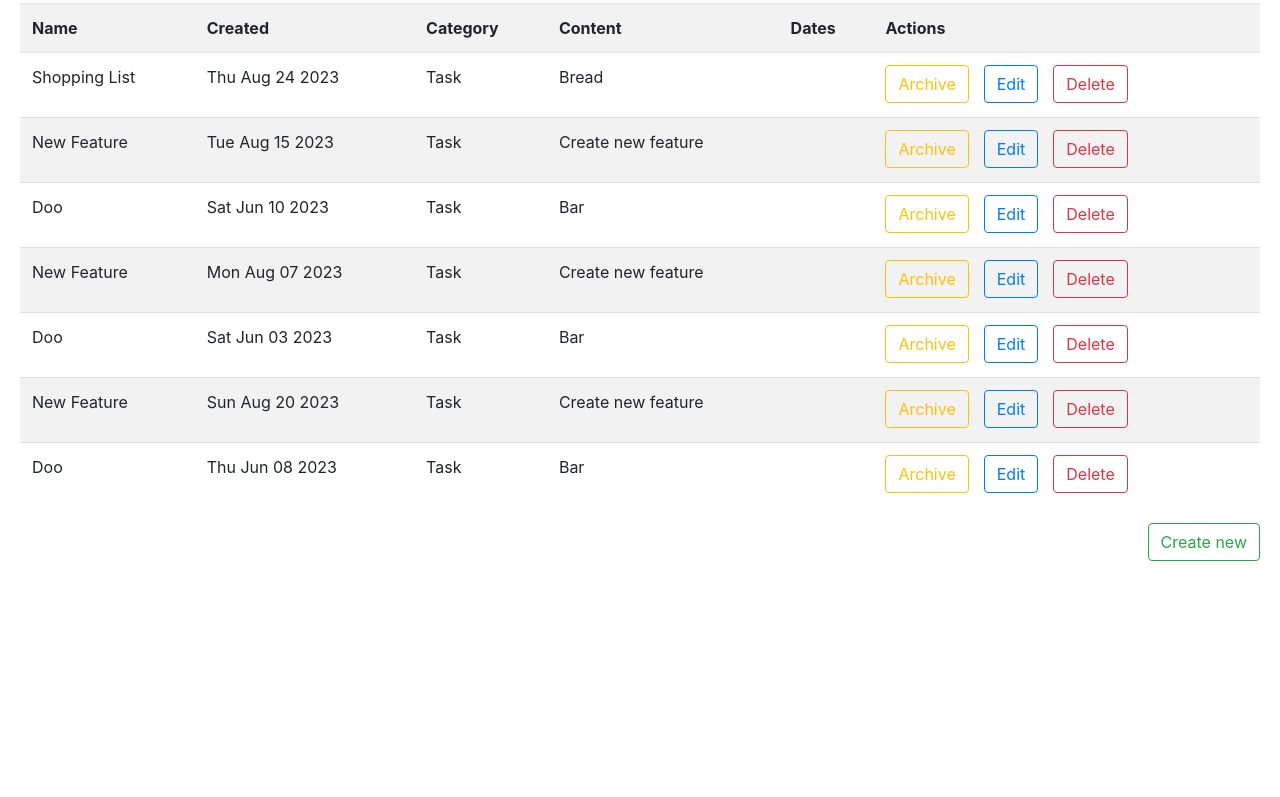
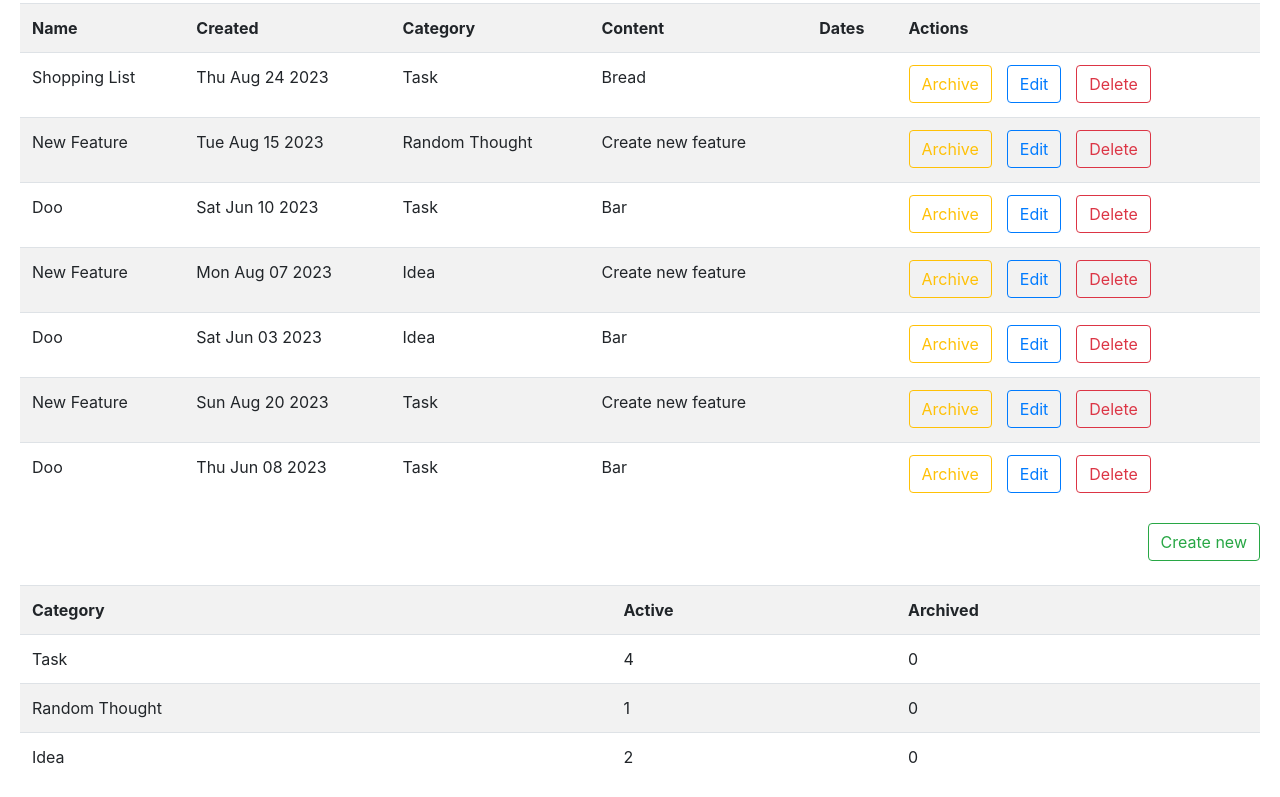
Before and after one commit to Txxxthless/VanillaTodo, a website with bundled scripts: page view/index.html in a window 1280 px wide. Shown: the part 43-840 px from the top of the page. Before the commit the page ends 800 px from the top, so only its background shows below. Built offline with nearby package versions, Linux system fonts and the light colour scheme; files whose address does not match are found by name.

Commit message:
Totals implemented

```diff
--- a/active.js
+++ b/active.js
@@ -1,5 +1,71 @@
 import { insertRow } from "./insertRow.js";
-import { activeTodosStore } from "./store/index.js";
+import { activeTodosStore, archivedTodosStore } from "./store/index.js";
+
+const countActive = () => {
+  const result = {
+    task: 0,
+    randomThought: 0,
+    idea: 0,
+  };
+
+  for (let todo of activeTodosStore.value) {
+    if (todo.category === "Task") {
+      result.task++;
+    }
+    if (todo.category === "Random Thought") {
+      result.randomThought++;
+    }
+    if (todo.category === "Idea") {
+      result.idea++;
+    }
+  }
+
+  return result;
+};
+
+const countArchived = () => {
+  const result = {
+    task: 0,
+    randomThought: 0,
+    idea: 0,
+  };
+
+  for (let todo of archivedTodosStore.getValue() || []) {
+    if (todo.category === "Task") {
+      result.task++;
+    }
+    if (todo.category === "Random Thought") {
+      result.randomThought++;
+    }
+    if (todo.category === "Idea") {
+      result.idea++;
+    }
+  }
+
+  return result;
+};
+
+export const calculateTotals = () => {
+  const activeTasks = document.querySelector("#active-tasks");
+  const archivedTasks = document.querySelector("#archived-tasks");
+  const activeRandThoughts = document.querySelector("#active-random-thoughts");
+  const archivedRandThoughts = document.querySelector(
+    "#archived-random-thoughts"
+  );
+  const activeIdeas = document.querySelector("#active-ideas");
+  const archivedIdeas = document.querySelector("#archived-ideas");
+
+  const active = countActive();
+  const archived = countArchived();
+
+  activeTasks.innerHTML = active.task;
+  activeRandThoughts.innerHTML = active.randomThought;
+  activeIdeas.innerHTML = active.idea;
+
+  archivedTasks.innerHTML = archived.task;
+  archivedRandThoughts.innerHTML = archived.randomThought;
+  archivedIdeas.innerHTML = archived.idea;
+};
 
 const onStart = () => {
   for (let todo of activeTodosStore.value) {
@@ -22,3 +88,4 @@ const onStart = () => {
 };
 
 onStart();
+calculateTotals();
--- a/insertRow.js
+++ b/insertRow.js
@@ -16,6 +16,14 @@ const createElement = (tag, className, innerHtml, style, value) => {
 };
 
 export const insertRow = (todo, options) => {
+  let countTotals = () => {};
+
+  if (!options || !options.isArchivedPage) {
+    import("./active.js").then(({ calculateTotals }) => {
+      countTotals = calculateTotals;
+    });
+  }
+
   const table = document.querySelector("table");
   const row = table.insertRow();
 
@@ -65,6 +73,9 @@ export const insertRow = (todo, options) => {
   );
   archiveButton.onclick = () => {
     archivedTodosStore.add(todo);
+    todo.category = null;
+    row.parentNode.removeChild(row);
+    countTotals();
   };
 
   const deleteButton = createElement(
@@ -76,7 +87,10 @@ export const insertRow = (todo, options) => {
     row.parentNode.removeChild(row);
     if (options && options.isArchivedPage) {
       archivedTodosStore.remove(todo);
+    } else {
+      todo.category = null;
     }
+    countTotals();
   };
 
   const editButton = createElement("button", "btn btn-outline-primary", "Edit");
@@ -122,6 +136,7 @@ export const insertRow = (todo, options) => {
       if (options && options.isArchivedPage) {
         archivedTodosStore.edit(todo);
       }
+      countTotals();
     }
   };
 
--- a/store/index.js
+++ b/store/index.js
@@ -12,11 +12,14 @@ export const activeTodosStore = {
 
 export const archivedTodosStore = {
   value: archivedTodos,
+  getValue: () => {
+    return JSON.parse(localStorage.getItem("archivedTodos")) || null;
+  },
   add: (value) => {
     const lastElement = archivedTodos[archivedTodos.length - 1];
     const id = lastElement ? lastElement.id + 1 : 1;
     value.id = id;
-    archivedTodos = [...archivedTodos, value];
+    archivedTodos = [...archivedTodos, { ...value }];
     localStorage.setItem("archivedTodos", JSON.stringify(archivedTodos));
     console.log(archivedTodos);
   },
--- a/store/intiateTodos.js
+++ b/store/intiateTodos.js
@@ -12,7 +12,7 @@ export const initiateTodos = () => {
       id: 2,
       name: "New Feature",
       created: new Date(2023, 7, 15),
-      category: "Task",
+      category: "Random Thought",
       content: "Create new feature",
       dates: "",
     },
@@ -28,7 +28,7 @@ export const initiateTodos = () => {
       id: 4,
       name: "New Feature",
       created: new Date(2023, 7, 7),
-      category: "Task",
+      category: "Idea",
       content: "Create new feature",
       dates: "",
     },
@@ -36,7 +36,7 @@ export const initiateTodos = () => {
       id: 5,
       name: "Doo",
       created: new Date(2023, 5, 3),
-      category: "Task",
+      category: "Idea",
       content: "Bar",
       dates: "",
     },
--- a/view/index.html
+++ b/view/index.html
@@ -37,6 +37,28 @@
         Create new
       </button>
     </div>
+    <table class="table table-striped mt-4">
+      <tr>
+        <th>Category</th>
+        <th>Active</th>
+        <th>Archived</th>
+      </tr>
+      <tr>
+        <td>Task</td>
+        <td id="active-tasks"></td>
+        <td id="archived-tasks"></td>
+      </tr>
+      <tr>
+        <td>Random Thought</td>
+        <td id="active-random-thoughts"></td>
+        <td id="archived-random-thoughts"></td>
+      </tr>
+      <tr>
+        <td>Idea</td>
+        <td id="active-ideas"></td>
+        <td id="archived-ideas"></td>
+      </tr>
+    </table>
     <script type="module" src="../active.js"></script>
   </body>
 </html>
```
